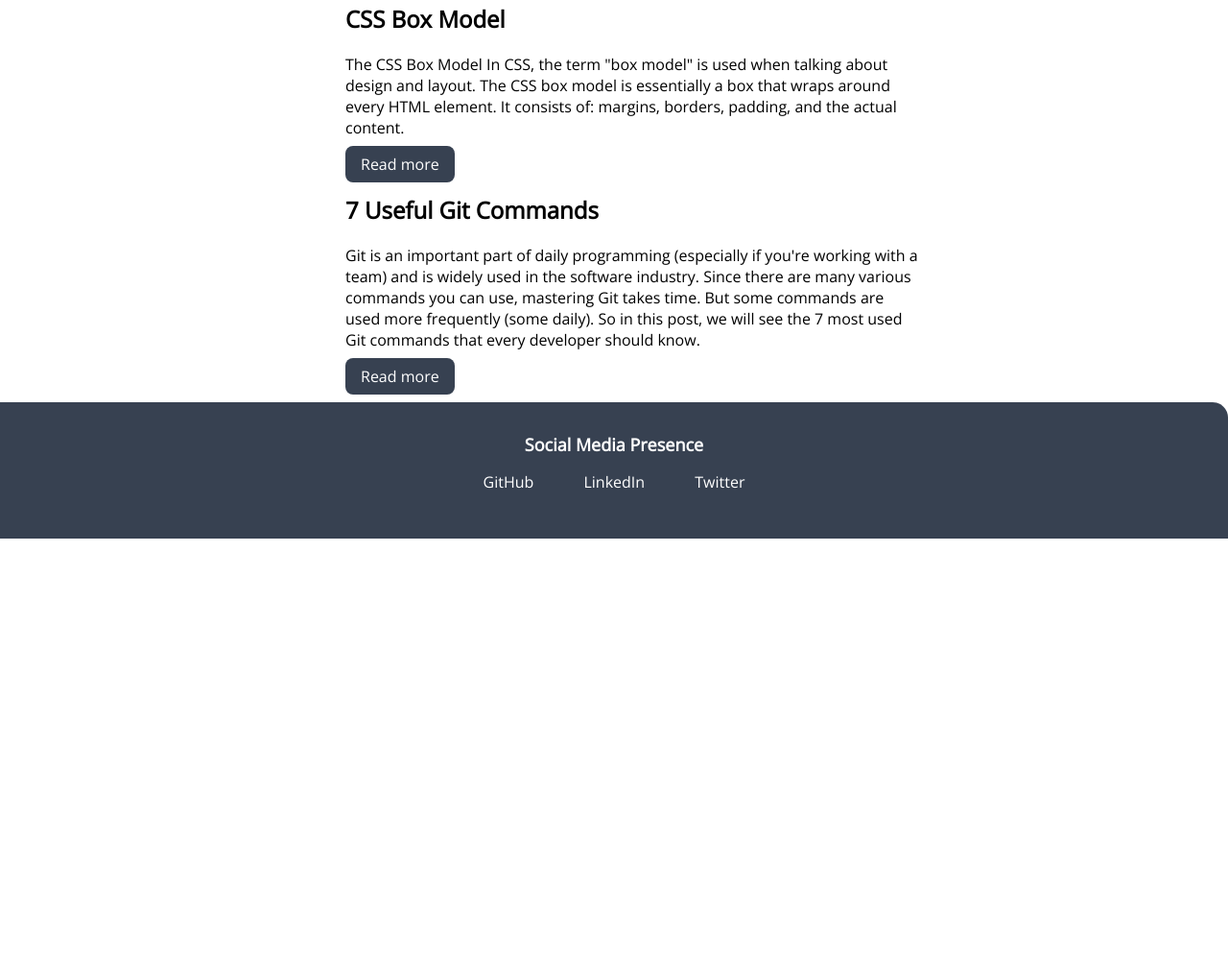
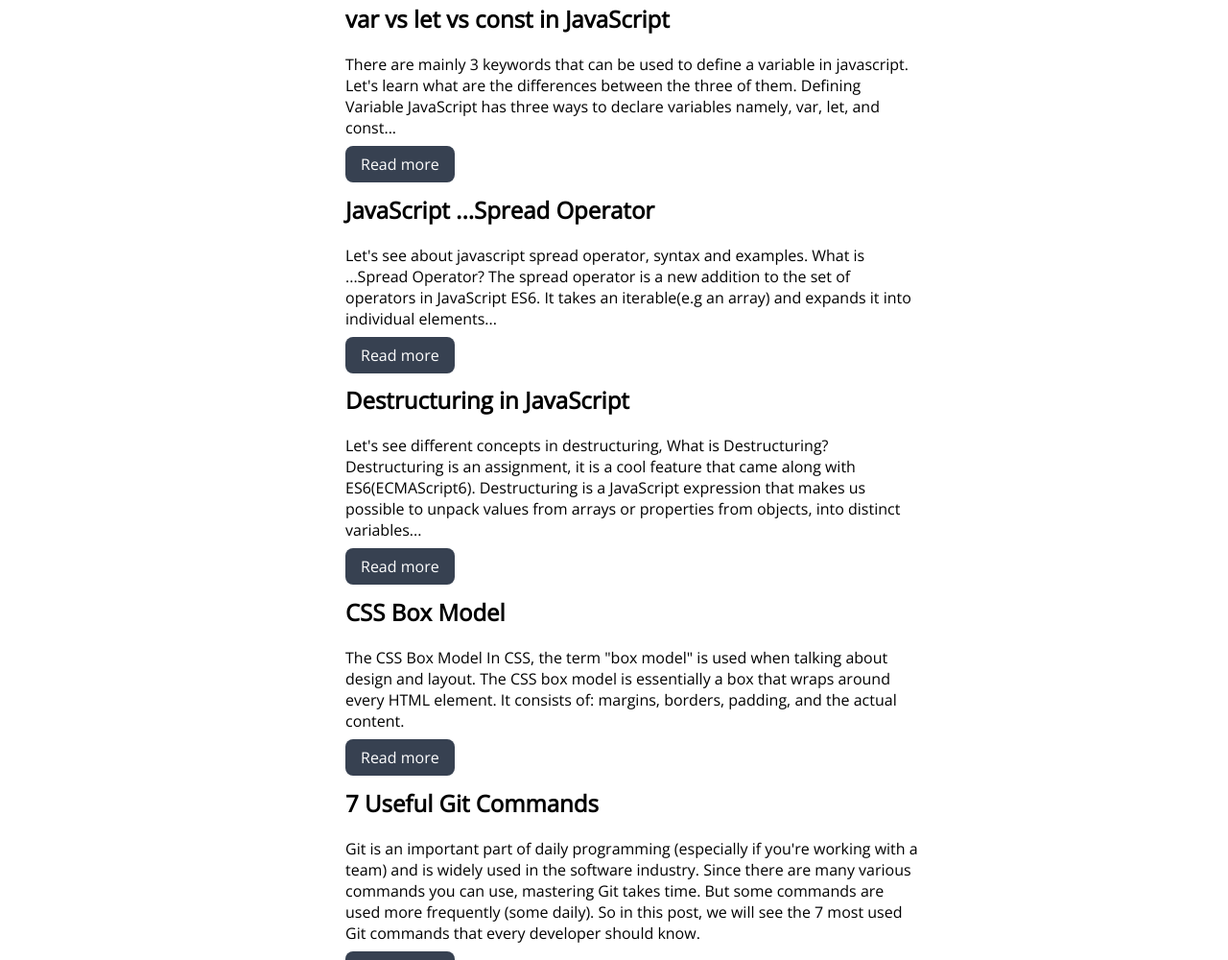
Before and after one commit to jagadish-patil/jagadishpatil-site, a plain HTML site: page blogs.html in a window 1280 px wide. Shown: the part 355-1355 px from the top of the page at 96% size. Before the commit the page ends 916 px from the top, so only its background shows below. Drawn offline with nearby package versions, Linux system fonts and the light colour scheme.

Commit message:
feat: added blogs

```diff
--- a/blogs.html
+++ b/blogs.html
@@ -31,6 +31,30 @@
     <ul class="list-non-bullet">
         <li>
             <div class="container container-center">
+                <h2>var vs let vs const in JavaScript</h2>
+                <p>There are mainly 3 keywords that can be used to define a variable in javascript. Let's learn what are the differences between the three of them. Defining Variable JavaScript has three ways to declare variables namely, var, let, and const...</p>
+                <a class="link link-primary" href="https://jagadishpatil.hashnode.dev/var-vs-let-vs-const-in-javascript">Read more</a>
+
+            </div>
+        </li>
+        <li>
+            <div class="container container-center">
+                <h2>JavaScript ...Spread Operator</h2>
+                <p>Let's see about javascript spread operator, syntax and examples. What is ...Spread Operator? The spread operator is a new addition to the set of operators in JavaScript ES6. It takes an iterable(e.g an array) and expands it into individual elements...</p>
+                <a class="link link-primary" href="https://jagadishpatil.hashnode.dev/javascript-spread-operator">Read more</a>
+
+            </div>
+        </li>
+        <li>
+            <div class="container container-center">
+                <h2>Destructuring in JavaScript</h2>
+                <p>Let's see different concepts in destructuring, What is Destructuring? Destructuring is an assignment, it is a cool feature that came along with ES6(ECMAScript6). Destructuring is a JavaScript expression that makes us possible to unpack values from arrays or properties from objects, into distinct variables...</p>
+                <a class="link link-primary" href="https://jagadishpatil.hashnode.dev/destructuring-in-javascript">Read more</a>
+
+            </div>
+        </li>
+        <li>
+            <div class="container container-center">
                 <h2>CSS Box Model</h2>
                 <p>The CSS Box Model In CSS, the term "box model" is used when talking about design and layout. The CSS box model is essentially a box that wraps around every HTML element. It consists of: margins, borders, padding, and the actual content.</p>
                 <a class="link link-primary" href="blogs-listing/blog1.html">Read more</a>
```
